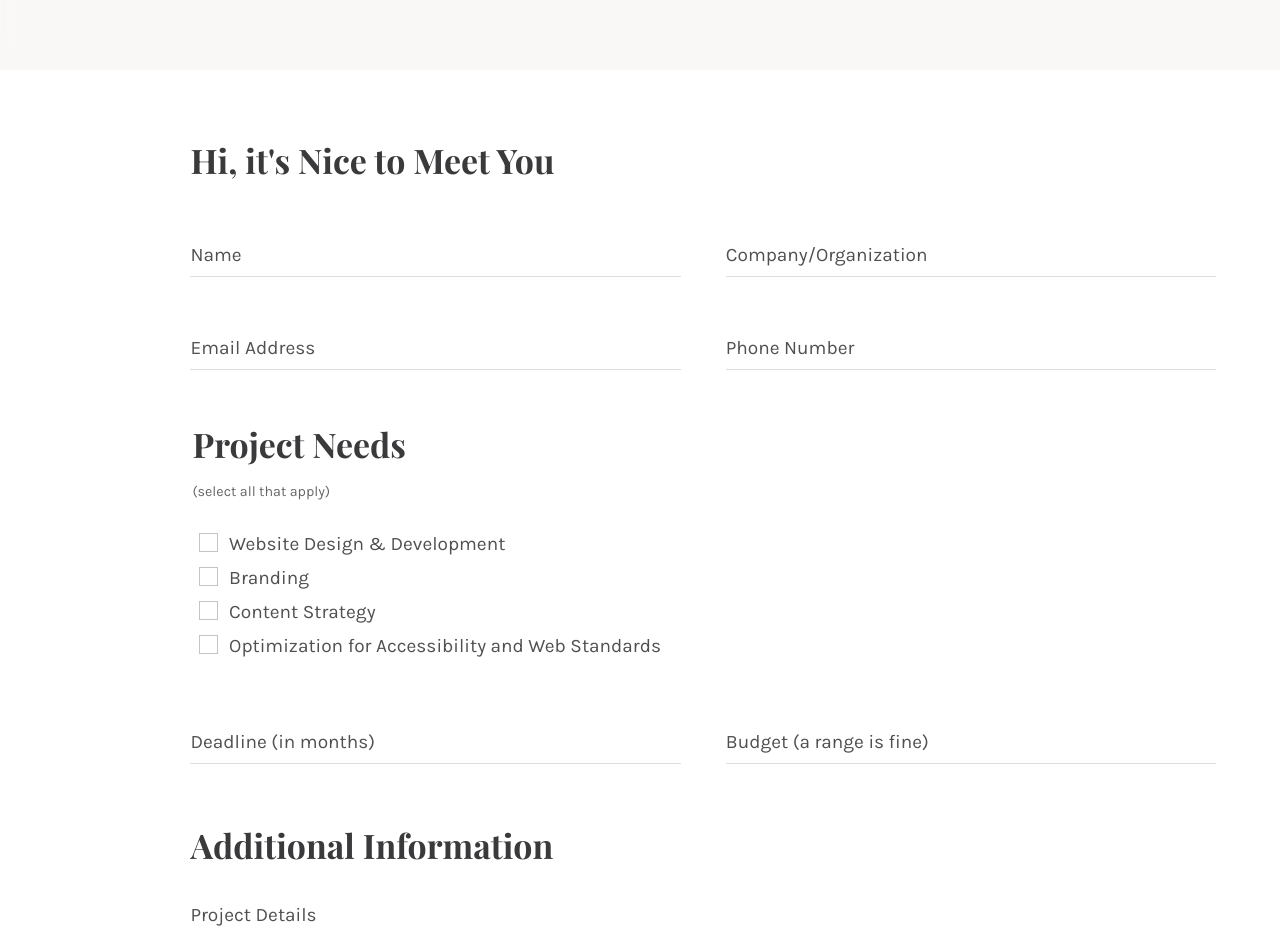
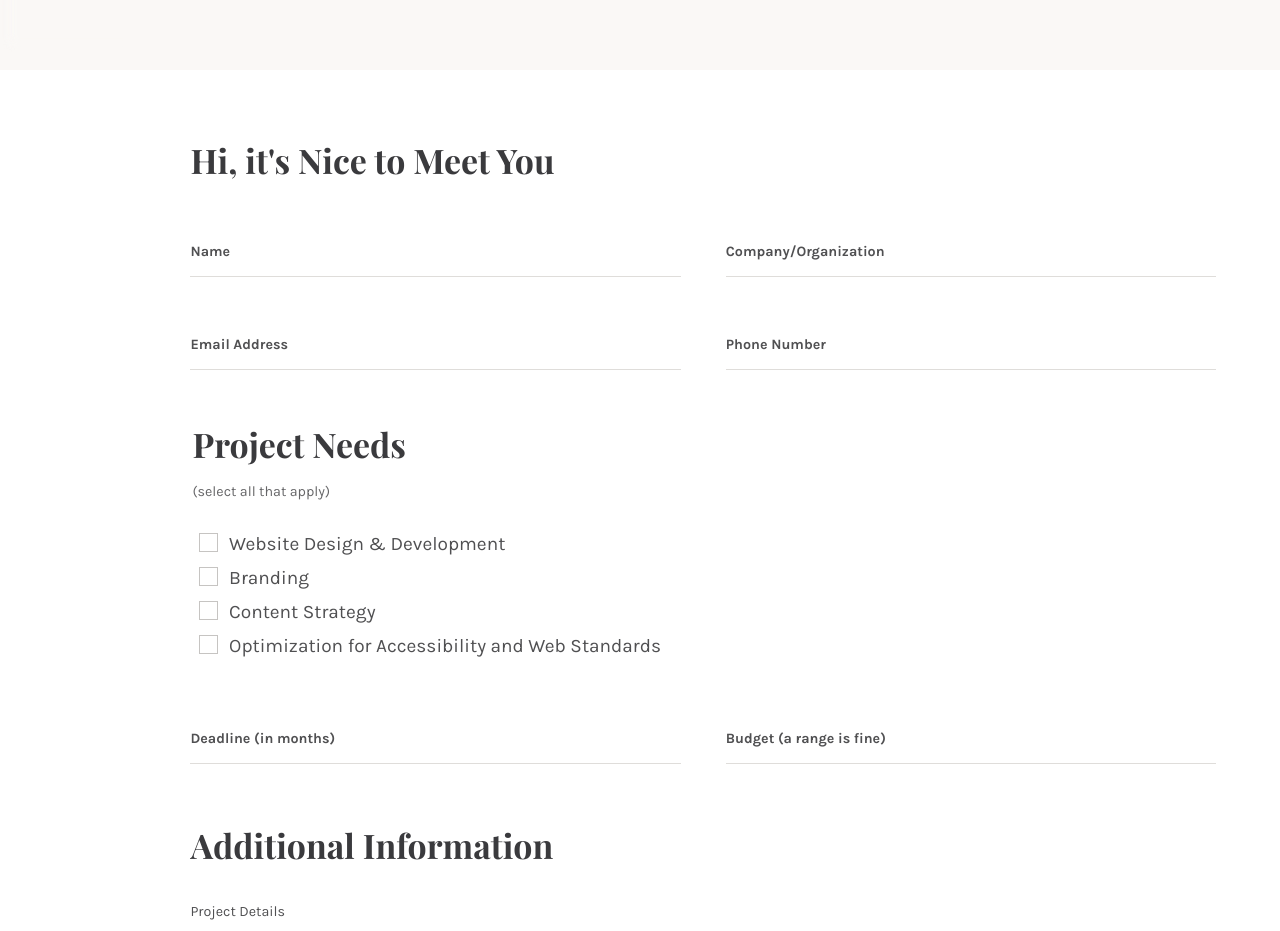
Before and after one commit to claxondesignco/claxondesignco.github.io, a Jekyll site: the page built from index.md, in a window 1280 px wide. Shown: the part 4943-5874 px from the top of the page. Built offline with Jekyll 4.4.1, drawn with Linux system fonts in a browser that asks for light colours; nearby versions of some CDN libraries; comment, search, counter and statistics services are not loaded.

Commit message:
Refined hierarchy on forms.

```diff
--- a/_sass/_forms.sass
+++ b/_sass/_forms.sass
@@ -13,7 +13,7 @@ $dark-highlight: $accent
 $light-background: $white-t4
 
 label
-  font-size: ms(0)
+  font-size: ms(-1)
   line-height: 1.5em
   font-family: $sans
   color: $black-t2
@@ -37,9 +37,10 @@ form
     transform: translateZ(0)
 
     label
-      font-size: ms(0)
+      font-size: ms(-1)
       line-height: 1.5em
       font-family: $sans
+      font-weight: bold
 
 .js form div label
   position: absolute
@@ -54,6 +55,7 @@ form
     bottom: -$ms1
     color: $red
     font-size: ms(-1)
+    font-weight: 400
 
 .js form div
   &.active,
@@ -61,7 +63,7 @@ form
 
     label
       left: 0
-      top: -$ms1
+      top: -$ms0
 
       &.error
         top: auto
@@ -138,6 +140,7 @@ input[type="checkbox"]
     transform: translateZ(0)
     transition: color $animate-time $animate-timing
     color: $black-t2
+    font-size: $ms0
 
     &::before
       content: ""
```
